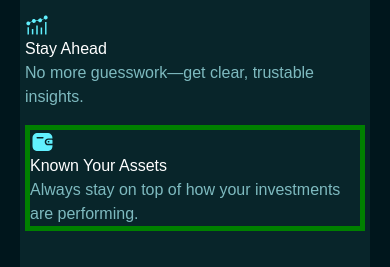
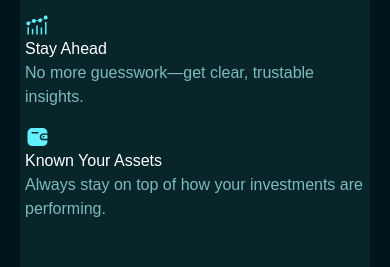
Before and after one commit to amanbind36/Aman-Bind-Frontend-Developer, a Next.js app in the folder matrxlab/: page / in a window 390 px wide. Shown: the part 3160-3427 px from the top of the page. Built offline with nearby package versions, Linux system fonts and the light colour scheme.

Commit message:
Update about.css

```diff
--- a/matrxlab/src/app/component/about/about.css
+++ b/matrxlab/src/app/component/about/about.css
@@ -168,7 +168,7 @@ border-radius: 12px ;
         .rightstay{
             width: 100%;
 
-            border: 5px solid green;
+
         }
     .leftstay,  .futureleft, .futureright {
       width: 100%;
```
